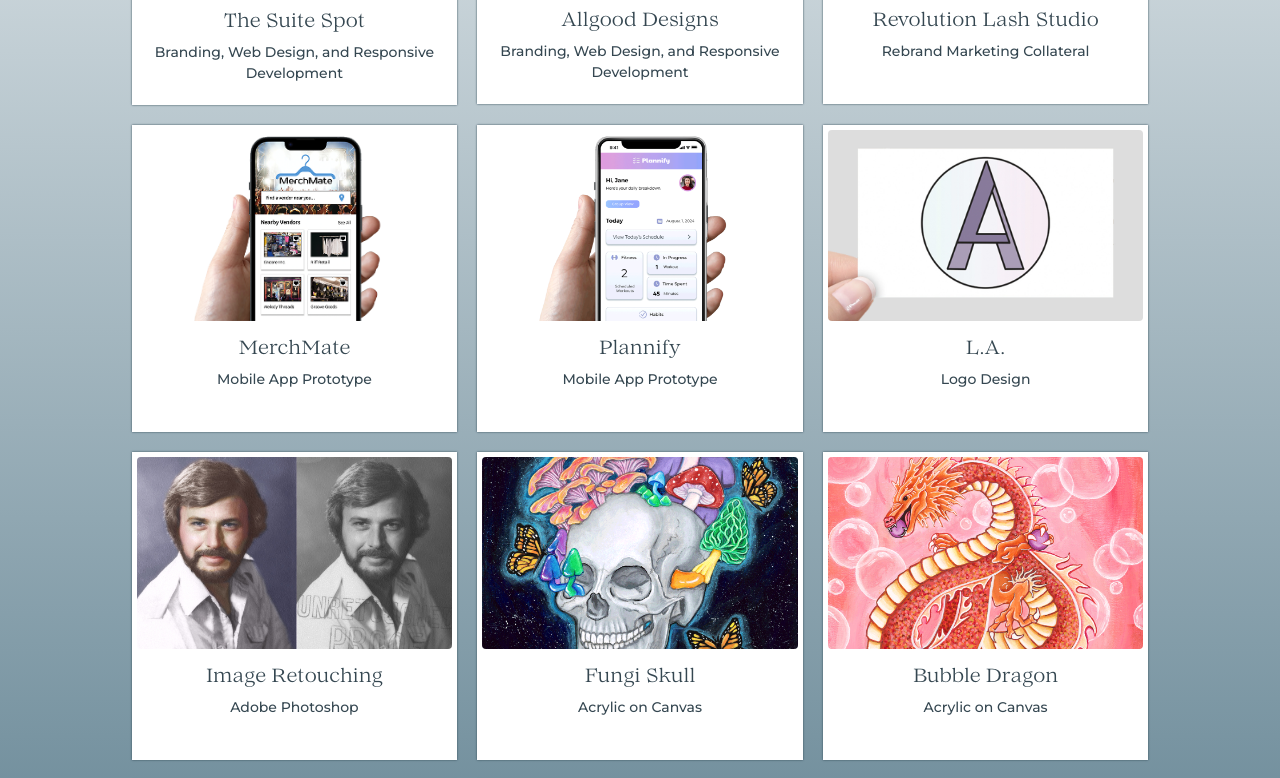
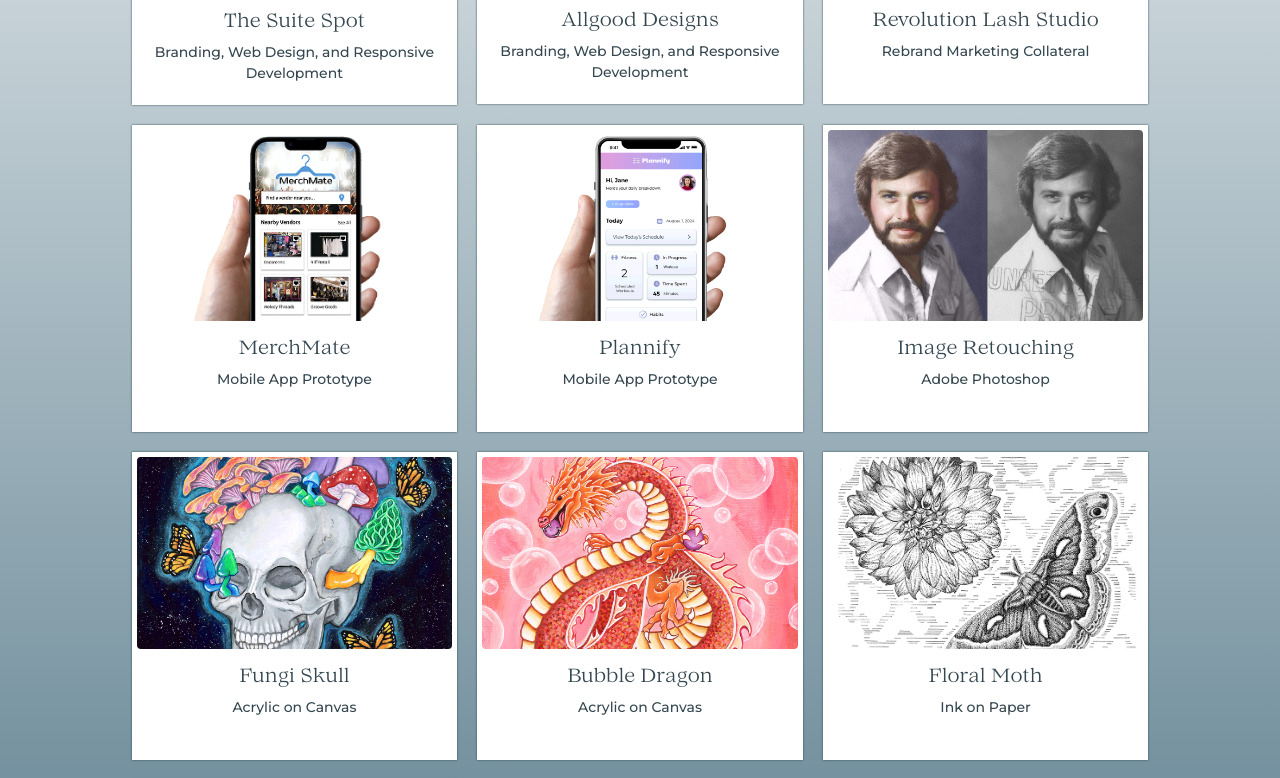
Before and after one commit to Lillybliss/Allgood-Designs, a React (Create React App) app: page /portfolio in a window 1280 px wide. Shown: the part 640-1418 px from the top of the page. Built offline with nearby package versions, Linux system fonts and the light colour scheme.

Commit message:
Removed LA logo

```diff
--- a/src/Data/orderedPortData.json
+++ b/src/Data/orderedPortData.json
@@ -46,16 +46,6 @@
       }
       ,
     {
-        "id": 6,
-        "imageUrl": "logo_LA_transparent.jpg",
-        "title": "L.A.",
-        "subtitle": "Logo Design",
-        "route": "/portfolio/LA-logo",
-        "categories": [ "graphic design"],
-      "tags": ["Graphic Design"]
-      }
-      ,
-    {
         "id": 7,
         "imageUrl": "colorization_smaller.jpg",
         "title": "Image Retouching",
--- a/src/Data/portfolioData.json
+++ b/src/Data/portfolioData.json
@@ -47,16 +47,6 @@
       }
       ,
     {
-        "id": 6,
-        "imageUrl": "logo_LA_transparent.jpg",
-        "title": "L.A.",
-        "subtitle": "Logo Design",
-        "route": "/portfolio/LA-logo",
-        "categories": [ "graphic design"],
-      "tags": ["Graphic Design"]
-      }
-      ,
-    {
         "id": 7,
         "imageUrl": "colorization_smaller.jpg",
         "title": "Image Retouching",
--- a/src/Portfolio Pages/LAlogo.js
+++ b/src/Portfolio Pages/LAlogo.js
@@ -73,8 +73,8 @@ const LAlogo = () => {
       <div className="port-about-container">
         <h2 className="port-about-title">About</h2>
         <p className="port-about-text">
-          A fusion of my initials 'L' and 'A', elegantly designed using
-          Photoshop. This versatile logo shines on my business card, adding a
+          A fusion of my initials 'L' and 'A', elegantly designed using Adobe
+          Illustrator. This versatile logo shines on my business card, adding a
           touch of muted blue for contrast amid the shades of purple.
         </p>
         <div className="project-tags">
```
